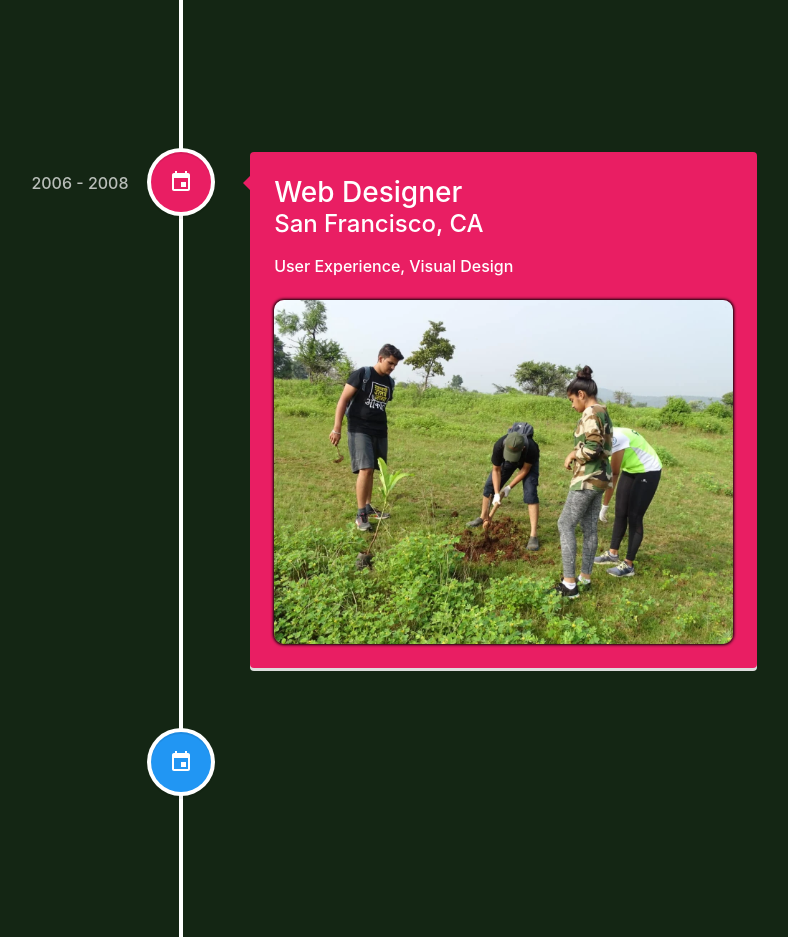
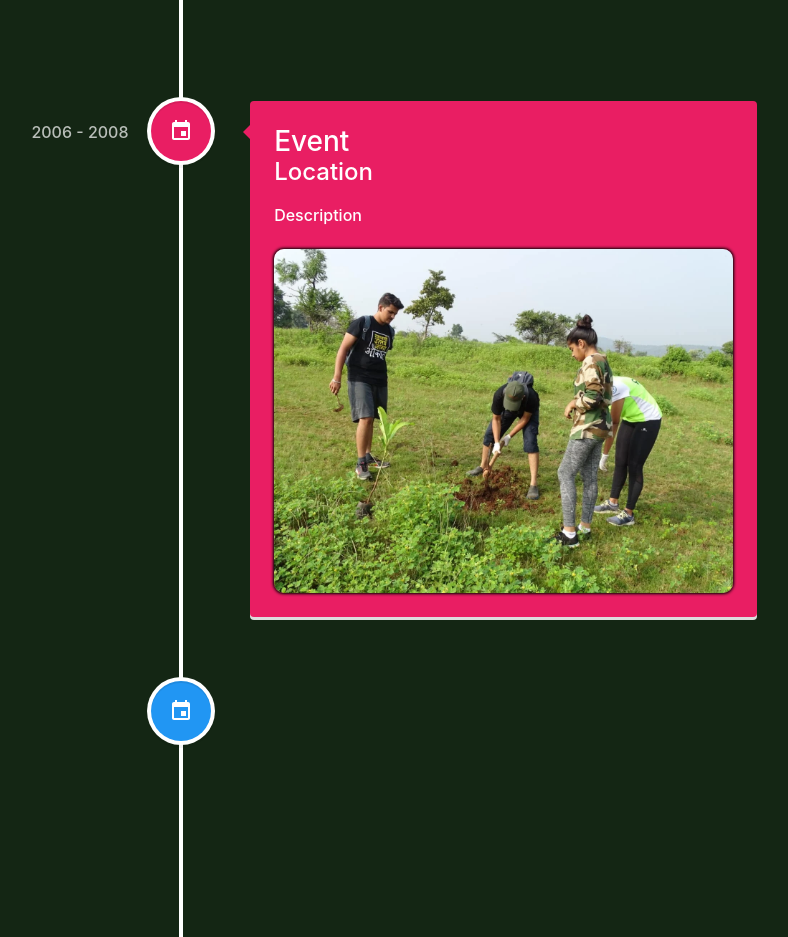
Before and after one commit to maheshn22/forengers-react-app, a React (Create React App) app: page /timeline in a window 1280 px wide. Shown: the part 1860-2797 px from the top of the page, without its empty margins (459-1247 px from the left). Built offline with nearby package versions, Linux system fonts and the light colour scheme.

Commit message:
Server test-1

```diff
--- a/server.js
+++ b/server.js
@@ -31,7 +31,7 @@ app.get('/*', function (req, res) {
 
 app.post('/api/email',(req,res,next) => {
 
-	sendGrid.setApiKey('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');
+	sendGrid.setApiKey('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');
 	const msg = {
 		to: 'forengerstest01@gmail.com',
 		from: req.body.email,
--- a/src/index.css
+++ b/src/index.css
@@ -136,3 +136,7 @@ code {
   align-content: center;
   text-align: center;
 }
+
+.form-control {
+  width: 50%;
+}
--- a/src/pages/ContactPage.js
+++ b/src/pages/ContactPage.js
@@ -14,7 +14,7 @@ class ContactPage extends React.Component {
 			email: "",
 			phone: "",
 			age: "",
-			occupation: "",
+			area: "",
 			message: "",
 			disabled: false,
 			emailSent: null,
@@ -67,24 +67,48 @@ handleSubmit = (e) => {
 			<div className="contact-page page ">
 				<Hero title={this.props.title} />
 
-				<Content>
+				<Content className="">
+				<div className="card-bg">
+				<br/>
 					<Form onSubmit={this.handleSubmit} className="m-lef">
 						 <Form.Group as={Row}>
 							 <Form.Label  column col-sm-2 sm="2" align="m-center" htmlFor="full-name">Full Name</Form.Label>
 							 <Col sm="10">
-							 <Form.Control id="full-name" name="name" type="text" value={this.state.name} onChange={this.handleChange}/>
+							 <Form.Control required id="full-name" name="name" type="text" value={this.state.name} onChange={this.handleChange}/>
+							 </Col>
+						 </Form.Group>
+
+						 <Form.Group as={Row}>
+							 <Form.Label column col-sm-2 sm="2" htmlFor="age">Age</Form.Label>
+							 <Col sm="10">
+							 <Form.Control required id="age" name="age" type="number" value={this.state.age} onChange={this.handleChange}/>
 							 </Col>
 						 </Form.Group>
 
 						 <Form.Group as={Row}>
 							 <Form.Label column col-sm-2 sm="2" htmlFor="email">Email</Form.Label>
 							 <Col sm="10">
-							 <Form.Control id="email" name="email" type="text" value={this.state.email} onChange={this.handleChange}/>
+							 <Form.Control required id="email" name="email" type="text" value={this.state.email} onChange={this.handleChange}/>
 							 </Col>
 						 </Form.Group>
 
 						 <Form.Group as={Row}>
-							 <Form.Label column col-sm-2 sm="2" htmlFor="message">Message</Form.Label>
+							 <Form.Label column col-sm-2 sm="2" htmlFor="phone">Phone Number</Form.Label>
+							 <Col sm="10">
+							 <Form.Control id="phone" name="phone" type="number" value={this.state.phone} onChange={this.handleChange}/>
+							 </Col>
+						 </Form.Group>
+
+						 <Form.Group as={Row}>
+							 <Form.Label column col-sm-2 sm="2" htmlFor="area">Area</Form.Label>
+							 <Col sm="10">
+							 <Form.Control required id="area" name="area" type="text" value={this.state.area} onChange={this.handleChange}/>
+							 </Col>
+						 </Form.Group>
+
+
+						 <Form.Group as={Row}>
+							 <Form.Label column col-sm-2 sm="2" htmlFor="message">Any Comments</Form.Label>
 							 <Col sm="10">
 							 <Form.Control id="message" name="message" type="textarea" value={this.state.message} onChange={this.handleChange}/>
 							 </Col>
@@ -100,7 +124,7 @@ handleSubmit = (e) => {
 							 {this.state.emailSent ===false && <p className="d-inline err-msg">Form Not Submitted.</p>}
 
 					</Form>
-
+					</div>
 
 				</Content>
 
--- a/src/pages/Timeline.js
+++ b/src/pages/Timeline.js
@@ -27,10 +27,10 @@ function Timeline(props) {
 					iconStyle={{ background: 'rgb(33, 150, 243)', color: '#fff' }}
 					icon={ <MdEvent />}
 				>
-					<h3 className="vertical-timeline-element-title">Creative Director</h3>
-					<h4 className="vertical-timeline-element-subtitle">Miami, FL</h4>
+					<h3 className="vertical-timeline-element-title">Event</h3>
+					<h4 className="vertical-timeline-element-subtitle">Location</h4>
 					<p>
-						Creative Direction, User Experience, Visual Design, Project Management, Team Leading
+					Description
 					</p>
 					<img src={event1} className="event-img" alt="Event"></img>
 				</VerticalTimelineElement>
@@ -43,10 +43,10 @@ function Timeline(props) {
 					iconStyle={{ background: 'rgb(233, 30, 99)', color: '#fff' }}
 					icon={<MdEvent />}
 				>
-					<h3 className="vertical-timeline-element-title">Art Director</h3>
-					<h4 className="vertical-timeline-element-subtitle">San Francisco, CA</h4>
+					<h3 className="vertical-timeline-element-title">Event</h3>
+					<h4 className="vertical-timeline-element-subtitle">Location</h4>
 					<p>
-						Creative Direction, User Experience, Visual Design, SEO, Online Marketing
+					Description
 					</p>
 					<img src={event2} className="event-img" alt="Event"></img>
 				</VerticalTimelineElement>
@@ -59,10 +59,10 @@ function Timeline(props) {
 					iconStyle={{ background: 'rgb(33, 150, 243)', color: '#fff' }}
 					icon={<MdEvent />}
 				>
-					<h3 className="vertical-timeline-element-title">Web Designer</h3>
-					<h4 className="vertical-timeline-element-subtitle">Los Angeles, CA</h4>
+					<h3 className="vertical-timeline-element-title">Event</h3>
+					<h4 className="vertical-timeline-element-subtitle">Location</h4>
 					<p>
-						User Experience, Visual Design
+					Description
 					</p>
 					<img src={event3} className="event-img" alt="Event "></img>
 				</VerticalTimelineElement>
@@ -75,10 +75,10 @@ function Timeline(props) {
 					iconStyle={{ background: 'rgb(233, 30, 99)', color: '#fff' }}
 					icon={<MdEvent />}
 				>
-					<h3 className="vertical-timeline-element-title">Web Designer</h3>
-					<h4 className="vertical-timeline-element-subtitle">San Francisco, CA</h4>
+					<h3 className="vertical-timeline-element-title">Event</h3>
+					<h4 className="vertical-timeline-element-subtitle">Location</h4>
 					<p>
-						User Experience, Visual Design
+					Description
 					</p>
 					<img src={event4} className="event-img" alt="Event "></img>
 				</VerticalTimelineElement>
@@ -91,10 +91,10 @@ function Timeline(props) {
 					iconStyle={{ background: 'rgb(33, 150, 243)', color: '#fff' }}
 					icon={<MdEvent />}
 				>
-					<h3 className="vertical-timeline-element-title">Content Marketing for Web, Mobile and Social Media</h3>
-					<h4 className="vertical-timeline-element-subtitle">Online Course</h4>
+					<h3 className="vertical-timeline-element-title">Event</h3>
+					<h4 className="vertical-timeline-element-subtitle">Location</h4>
 					<p>
-						Strategy, Social Media
+					Description
 					</p>
 					<img src={event5} className="event-img" alt="Event "></img>
 				</VerticalTimelineElement>
@@ -107,10 +107,10 @@ function Timeline(props) {
 					iconStyle={{ background: 'rgb(233, 30, 99)', color: '#fff' }}
 					icon={<MdEvent />}
 				>
-					<h3 className="vertical-timeline-element-title">Agile Development Scrum Master</h3>
-					<h4 className="vertical-timeline-element-subtitle">Certification</h4>
+					<h3 className="vertical-timeline-element-title">Event</h3>
+					<h4 className="vertical-timeline-element-subtitle">Location</h4>
 					<p>
-						Creative Direction, User Experience, Visual Design
+					Description
 					</p>
 					<img src={event6} className="event-img" alt="Event "></img>
 				</VerticalTimelineElement>
@@ -123,10 +123,10 @@ function Timeline(props) {
 					iconStyle={{ background: 'rgb(33, 150, 243)', color: '#fff' }}
 					icon={<MdEvent />}
 				>
-					<h3 className="vertical-timeline-element-title">Bachelor of Science in Interactive Digital Media Visual Imaging</h3>
-					<h4 className="vertical-timeline-element-subtitle">Bachelor Degree</h4>
+					<h3 className="vertical-timeline-element-title">Event</h3>
+					<h4 className="vertical-timeline-element-subtitle">Location</h4>
 					<p>
-						Creative Direction, Visual Design
+						Description
 					</p>
 					<img src={event1} className="event-img" alt="Event "></img>
 				</VerticalTimelineElement>
```
